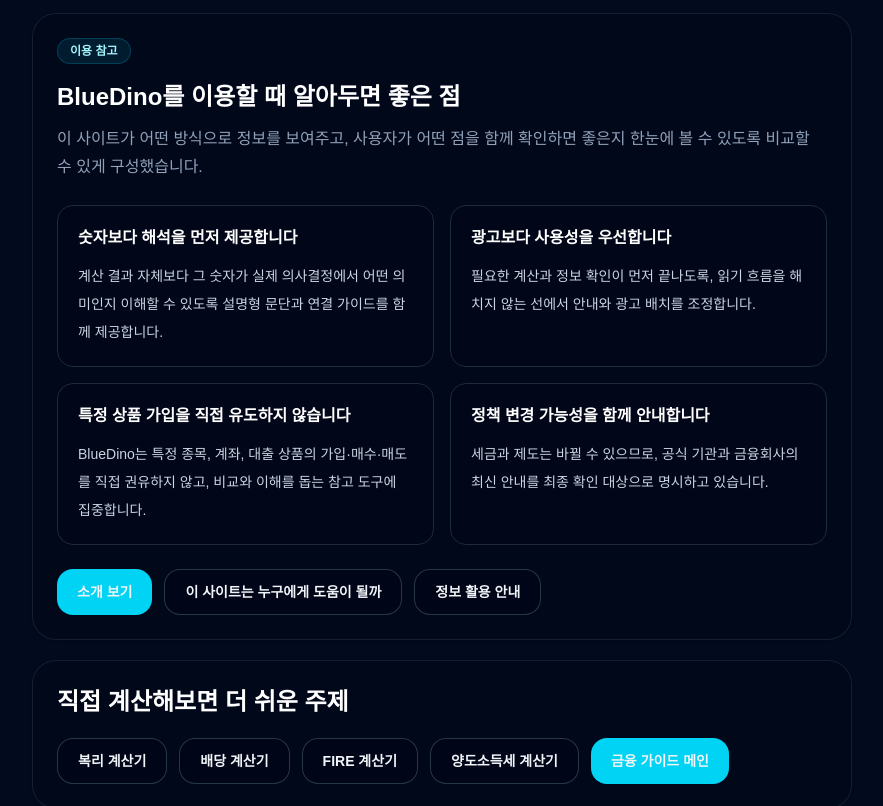
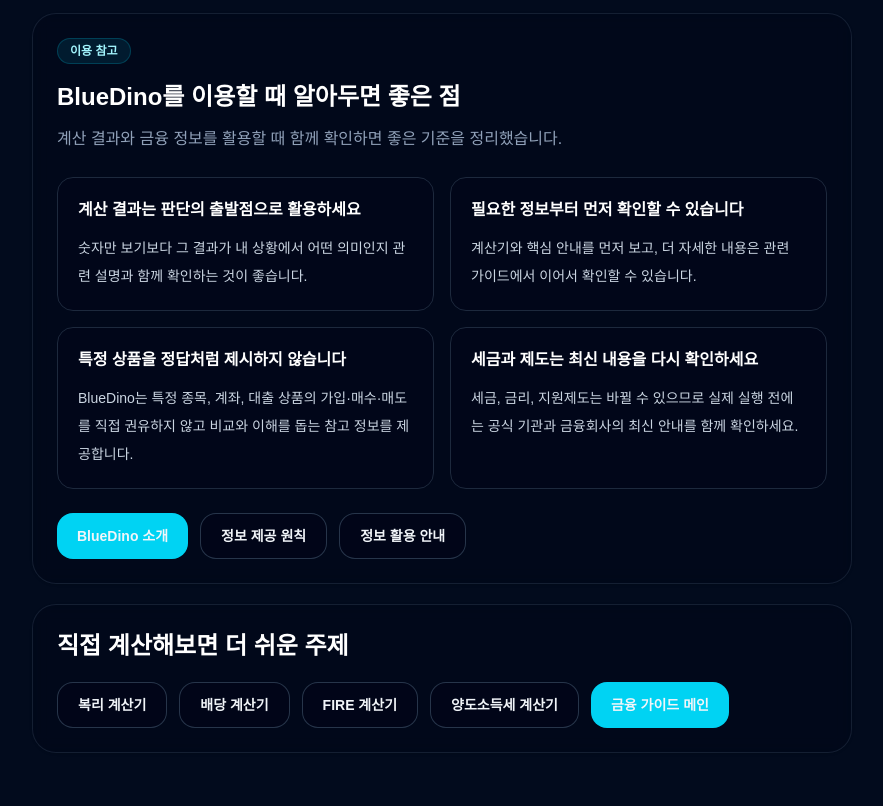
Before and after one commit to afternoonkim/bluedino, a Next.js app: page /info/guide in a window 1280 px wide. Shown: the part 6860-7666 px from the top of the page, without its empty margins (32-915 px from the left). Built offline with nearby package versions, Linux system fonts and the light colour scheme; no server answers.

Commit message:
ux: rewrite shared copy for users

```diff
--- a/components/growth/ContentBundlePanel.tsx
+++ b/components/growth/ContentBundlePanel.tsx
@@ -17,8 +17,8 @@
 }
 
 export default function ContentBundlePanel({
-  title = "분야별로 이어서 보는 콘텐츠 묶음",
-  description = "계산기 하나, 관련주 하나에서 끝나지 않도록 사용자가 다음으로 궁금해할 계산기·가이드·산업 페이지를 같은 흐름으로 묶었습니다.",
+  title = "이어서 확인해보세요",
+  description = "관련 계산기와 가이드, 산업 정보를 한곳에서 이어서 확인할 수 있습니다.",
   slugs,
   limit,
   compact = false,
@@ -34,7 +34,7 @@
           <h2 className="bd-title-md">{title}</h2>
           <p className="bd-text-sub mt-2 max-w-3xl">{description}</p>
         </div>
-        <Link href="/topics" className="bd-button-secondary shrink-0">묶음 전체보기</Link>
+        <Link href="/topics" className="bd-button-secondary shrink-0">관련 정보 보기</Link>
       </div>
 
       <div className={`mt-6 grid gap-4 ${compact ? "md:grid-cols-2" : "lg:grid-cols-2"}`}>
@@ -63,7 +63,7 @@
             </div>
             <div className="mt-4">
               <Link href={`/topics/${bundle.slug}`} className="bd-button-primary w-full justify-center text-center">
-                이 흐름으로 보기
+                관련 정보 보기
               </Link>
             </div>
           </article>
--- a/components/growth/SearchDemandPanel.tsx
+++ b/components/growth/SearchDemandPanel.tsx
@@ -17,8 +17,8 @@
 }
 
 export default function SearchDemandPanel({
-  title = "BlueDino가 더 집중해서 정리할 주제",
-  description = "많이 찾는 계산기, 관련주, 계좌 질문을 큰 흐름으로 묶었습니다. 필요한 주제를 먼저 고른 뒤 상세 페이지에서 계산기와 가이드를 이어서 확인하세요.",
+  title = "함께 확인하면 좋은 주제",
+  description = "궁금한 주제를 선택하면 관련 계산기와 가이드를 함께 확인할 수 있습니다.",
   keys,
   limit,
   compact = false,
@@ -32,7 +32,7 @@
           <h2 className="bd-title-md">{title}</h2>
           <p className="bd-text-sub mt-2 max-w-3xl">{description}</p>
         </div>
-        <Link href="/topics" className="bd-button-secondary shrink-0">주제 전체보기</Link>
+        <Link href="/topics" className="bd-button-secondary shrink-0">관련 주제 보기</Link>
       </div>
 
       <div className={`mt-5 grid gap-4 ${compact ? "md:grid-cols-2" : "lg:grid-cols-2"}`}>
--- a/components/layout/SiteFooter.tsx
+++ b/components/layout/SiteFooter.tsx
@@ -4,7 +4,7 @@
 
 const links = [
   ["소개", "/info/etc/about"], ["문의", "/info/etc/contact"], ["개인정보처리방침", "/info/etc/privacy"],
-  ["이용약관", "/info/etc/terms"], ["콘텐츠 운영 원칙", "/info/etc/editorial-policy"], ["작성 기준", "/info/etc/methodology"],
+  ["이용약관", "/info/etc/terms"], ["정보 제공 원칙", "/info/etc/editorial-policy"], ["정보 활용 안내", "/info/etc/methodology"],
 ] as const;
 
 export default function SiteFooter() {
@@ -20,7 +20,7 @@
             {links.map(([label, href]) => <Link key={href} href={href} className="text-xs font-medium text-slate-500 transition hover:text-slate-200">{label}</Link>)}
           </div>
         </div>
-        <div className="mt-6 border-t border-slate-100 pt-5 text-xs text-slate-400">© {new Date().getFullYear()} BlueDino</div>
+        <div className="mt-6 border-t border-slate-800 pt-5 text-xs text-slate-400">© {new Date().getFullYear()} BlueDino</div>
       </div>
     </footer>
   );
--- a/components/trust/EditorialTrustPanel.tsx
+++ b/components/trust/EditorialTrustPanel.tsx
@@ -8,26 +8,26 @@
 
 const principles = [
   {
-    title: "숫자보다 해석을 먼저 제공합니다",
-    body: "계산 결과 자체보다 그 숫자가 실제 의사결정에서 어떤 의미인지 이해할 수 있도록 설명형 문단과 연결 가이드를 함께 제공합니다.",
+    title: "계산 결과는 판단의 출발점으로 활용하세요",
+    body: "숫자만 보기보다 그 결과가 내 상황에서 어떤 의미인지 관련 설명과 함께 확인하는 것이 좋습니다.",
   },
   {
-    title: "광고보다 사용성을 우선합니다",
-    body: "필요한 계산과 정보 확인이 먼저 끝나도록, 읽기 흐름을 해치지 않는 선에서 안내와 광고 배치를 조정합니다.",
+    title: "필요한 정보부터 먼저 확인할 수 있습니다",
+    body: "계산기와 핵심 안내를 먼저 보고, 더 자세한 내용은 관련 가이드에서 이어서 확인할 수 있습니다.",
   },
   {
-    title: "특정 상품 가입을 직접 유도하지 않습니다",
-    body: "BlueDino는 특정 종목, 계좌, 대출 상품의 가입·매수·매도를 직접 권유하지 않고, 비교와 이해를 돕는 참고 도구에 집중합니다.",
+    title: "특정 상품을 정답처럼 제시하지 않습니다",
+    body: "BlueDino는 특정 종목, 계좌, 대출 상품의 가입·매수·매도를 직접 권유하지 않고 비교와 이해를 돕는 참고 정보를 제공합니다.",
   },
   {
-    title: "정책 변경 가능성을 함께 안내합니다",
-    body: "세금과 제도는 바뀔 수 있으므로, 공식 기관과 금융회사의 최신 안내를 최종 확인 대상으로 명시하고 있습니다.",
+    title: "세금과 제도는 최신 내용을 다시 확인하세요",
+    body: "세금, 금리, 지원제도는 바뀔 수 있으므로 실제 실행 전에는 공식 기관과 금융회사의 최신 안내를 함께 확인하세요.",
   },
 ];
 
 export default function EditorialTrustPanel({
   title = "BlueDino를 이용할 때 알아두면 좋은 점",
-  description = "이 사이트가 어떤 방식으로 정보를 보여주고, 사용자가 어떤 점을 함께 확인하면 좋은지 한눈에 볼 수 있도록 비교할 수 있게 구성했습니다.",
+  description = "계산 결과와 금융 정보를 활용할 때 함께 확인하면 좋은 기준을 정리했습니다.",
   compact = false,
 }: EditorialTrustPanelProps) {
   return (
@@ -52,10 +52,10 @@
 
       <div className="mt-6 flex flex-wrap gap-3">
         <Link href="/info/etc/about" className="bd-button-primary">
-          소개 보기
+          BlueDino 소개
         </Link>
         <Link href="/info/etc/editorial-policy" className="bd-button-secondary">
-          이 사이트는 누구에게 도움이 될까
+          정보 제공 원칙
         </Link>
         <Link href="/info/etc/methodology" className="bd-button-secondary">
           정보 활용 안내
```
